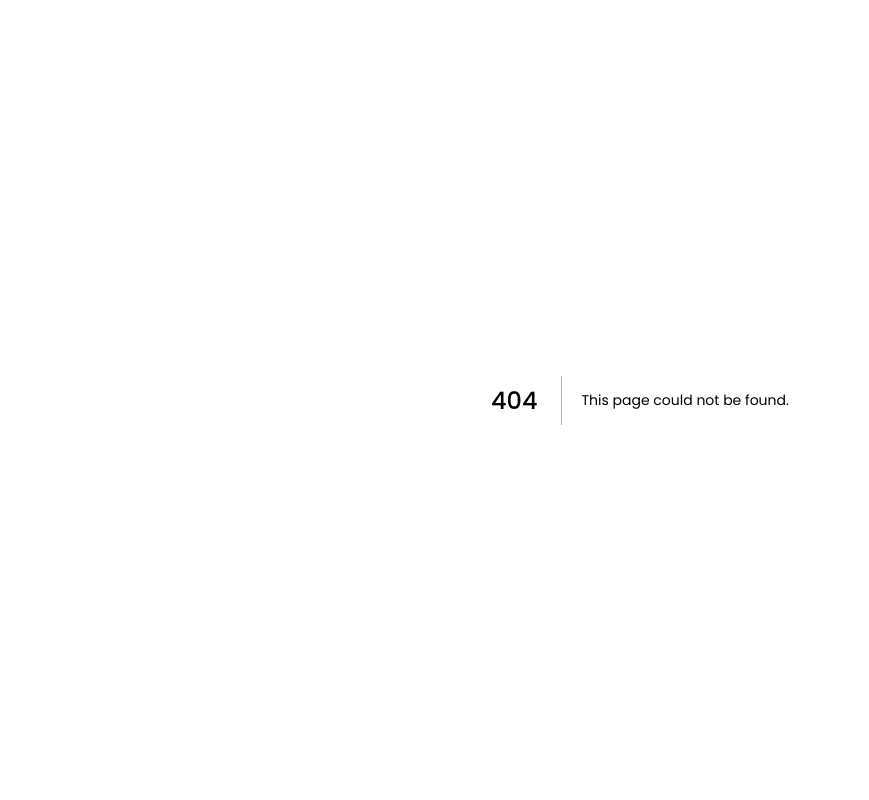
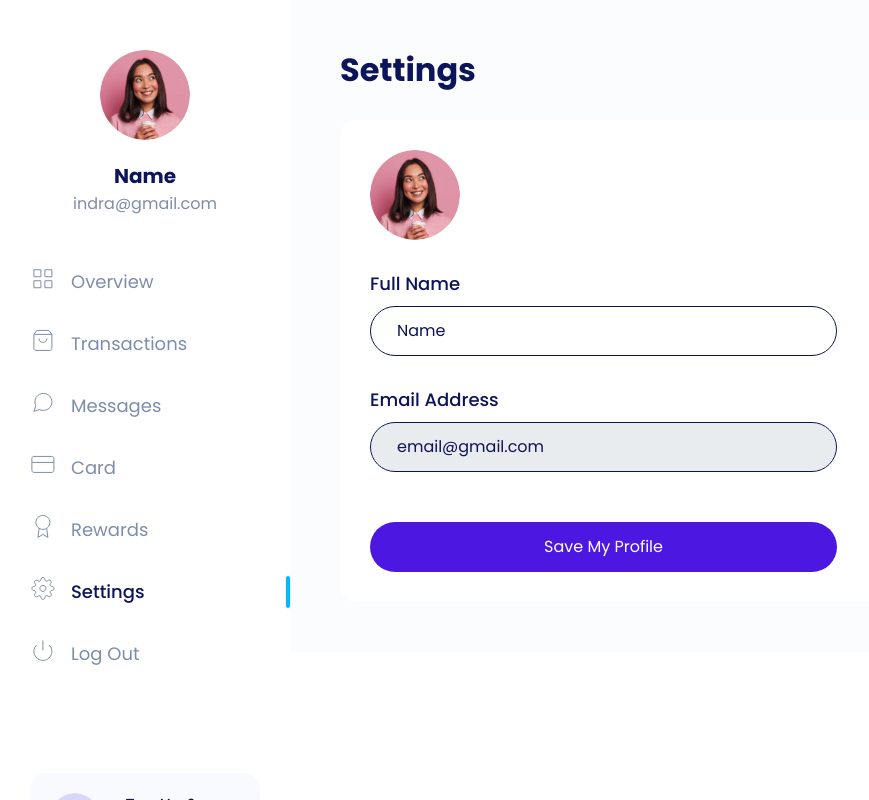
Before and after one commit to indrasz/storegg-nextjs, a Next.js app: page /member in a window 1280 px wide. Before the commit this address had no page. Shown: the whole page, without its empty margins (0-869 px from the left). Built offline with nearby package versions, Linux system fonts and the light colour scheme.

Commit message:
add member page

```diff
--- /dev/null
+++ b/components/atoms/Input/index.tsx
@@ -0,0 +1,25 @@
+import { InputHTMLAttributes } from 'react';
+
+export interface InputProps extends InputHTMLAttributes<HTMLInputElement> {
+    label: string;
+}
+
+export default function Input(props: InputProps) {
+    const { label, ...nativeProps } = props;
+    return (
+        <>
+            <label htmlFor="name" className="form-label text-lg fw-medium color-palette-1 mb-10">
+                {label}
+            </label>
+            <input
+                type="text"
+                className="form-control rounded-pill text-lg"
+                id="name"
+                name="name"
+                aria-describedby="name"
+                placeholder="Enter your name"
+                {...nativeProps}
+            />
+        </>
+    );
+}
--- /dev/null
+++ b/components/organism/SideBar/Footer/index.tsx
@@ -0,0 +1,73 @@
+export default function Footer() {
+    return (
+        <div className="sidebar-footer pt-73 pe-30">
+            <div className="footer-card">
+                <div className="d-flex justify-content-between mb-20">
+                    <svg
+                        width="50"
+                        height="50"
+                        viewBox="0 0 50 50"
+                        fill="none"
+                        xmlns="http://www.w3.org/2000/svg"
+                    >
+                        <mask
+                            id="mask0"
+                            mask-type="alpha"
+                            maskUnits="userSpaceOnUse"
+                            x="0"
+                            y="0"
+                            width="50"
+                            height="50"
+                        >
+                            <circle cx="25" cy="25" r="25" fill="#D7D7F8" />
+                        </mask>
+                        <g mask="url(#mask0)">
+                            <circle cx="25" cy="25" r="25" fill="#D7D7F8" />
+                            <rect x="8.125" y="15.625" width="33.75" height="38.125" rx="10" fill="#695DE9" />
+                            <path
+                                d="M31.25 28.75L31.25 42.5"
+                                stroke="white"
+                                strokeWidth="2.5"
+                                strokeLinecap="round"
+                                strokeLinejoin="round"
+                            />
+                            <path
+                                d="M25 33.75L25 42.5"
+                                stroke="#B7B0F4"
+                                strokeWidth="2.5"
+                                strokeLinecap="round"
+                                strokeLinejoin="round"
+                            />
+                            <path
+                                d="M18.75 37.5L18.75 42.5"
+                                stroke="#B7B0F4"
+                                strokeWidth="2.5"
+                                strokeLinecap="round"
+                                strokeLinejoin="round"
+                            />
+                            <circle cx="25" cy="16.25" r="8.75" fill="#2B2467" />
+                            <path
+                                d="M24.4056 11.8294C24.5927 11.2536 25.4073 11.2536 25.5944 11.8294L26.2629 13.8868C26.3466 14.1443 26.5865 14.3186 26.8573 14.3186H29.0206C29.626 14.3186 29.8777 15.0934 29.3879 15.4493L27.6378 16.7208C27.4188 16.88 27.3271 17.1621 27.4108 17.4196L28.0792 19.477C28.2663 20.0528 27.6073 20.5316 27.1175 20.1757L25.3674 18.9042C25.1483 18.745 24.8517 18.745 24.6326 18.9042L22.8825 20.1757C22.3927 20.5316 21.7337 20.0528 21.9208 19.4769L22.5892 17.4196C22.6729 17.1621 22.5812 16.88 22.3622 16.7208L20.6121 15.4493C20.1223 15.0934 20.374 14.3186 20.9794 14.3186H23.1427C23.4135 14.3186 23.6534 14.1443 23.7371 13.8868L24.4056 11.8294Z"
+                                fill="white"
+                            />
+                        </g>
+                    </svg>
+                    <p className="fw-medium color-palette-1">
+                        Top Up &
+                        <br />
+                        Be The Winner
+
+                    </p>
+                </div>
+                <a
+                    className="btn btn-get-started w-100 fw-medium text-xs text-center text-white rounded-pill"
+                    href="/"
+                    role="button"
+                >
+                    Get Started
+
+                </a>
+            </div>
+        </div>
+    );
+}
--- /dev/null
+++ b/components/organism/SideBar/MenuItem/index.tsx
@@ -0,0 +1,41 @@
+import cx from 'classnames';
+import Image from 'next/image';
+import Link from 'next/link';
+
+interface MenuItemProps {
+    title: string;
+    icon: 'ic-menu-overview' | 'ic-menu-transaction' | 'ic-menu-card' | 'ic-menu-logout' | 'ic-menu-messages' | 'ic-menu-reward' | 'ic-menu-setting'
+    active?: boolean;
+    href?: string;
+    onClick?: () => void;
+}
+
+export default function MenuItem(props: Partial<MenuItemProps>) {
+    const {
+        title, icon, active, href = '/',
+        onClick,
+    } = props;
+
+    const classItem = cx({
+        item: true,
+        'mb-30': true,
+        active,
+    });
+
+    return (
+        <div className={classItem}>
+            <div className="me-3">
+                <Image src={`/icon/${icon}.svg`} width={25} height={25} />
+            </div>
+            <p className="item-title m-0">
+                {onClick ? (
+                    <a className="text-lg text-decoration-none">{title}</a>
+                ) : (
+                    <Link href={href}>
+                        <a className="text-lg text-decoration-none">{title}</a>
+                    </Link>
+                )}
+            </p>
+        </div>
+    );
+}
--- /dev/null
+++ b/components/organism/SideBar/Profile/index.tsx
@@ -0,0 +1,9 @@
+export default function Profile() {
+    return (
+        <div className="user text-center pb-50 pe-30">
+            <img src={`/img/avatar-1.png`} alt="profile" width="90" height="90" className="img-fluid mb-20" style={{ borderRadius: '100%' }} />
+            <h2 className="fw-bold text-xl color-palette-1 m-0">Name</h2>
+            <p className="color-palette-2 m-0">indra@gmail.com</p>
+        </div>
+    );
+}
--- /dev/null
+++ b/components/organism/SideBar/index.tsx
@@ -0,0 +1,29 @@
+import Footer from "./Footer";
+import MenuItem from "./MenuItem";
+import Profile from "./Profile";
+
+interface SideBarProps {
+    activeMenu: 'overview' | 'transactions' | 'settings'
+}
+
+export default function SideBar(props: SideBarProps) {
+    const { activeMenu } = props;
+
+    return (
+        <section className="sidebar">
+            <div className="content pt-50 pb-30 ps-30">
+                <Profile />
+                <div className="menus">
+                    <MenuItem title="Overview" icon="ic-menu-overview" active={activeMenu === 'overview'} href="/member" />
+                    <MenuItem title="Transactions" icon="ic-menu-transaction" active={activeMenu === 'transactions'} href="/member/transactions" />
+                    <MenuItem title="Messages" icon="ic-menu-messages" href="/member" />
+                    <MenuItem title="Card" icon="ic-menu-card" href="/member" />
+                    <MenuItem title="Rewards" icon="ic-menu-reward" href="/member" />
+                    <MenuItem title="Settings" icon="ic-menu-setting" active={activeMenu === 'settings'} href="/member/edit-profile" />
+                    <MenuItem title="Log Out" icon="ic-menu-logout" />
+                </div>
+                <Footer />
+            </div>
+        </section>
+    );
+}
--- /dev/null
+++ b/pages/member/index.tsx
@@ -0,0 +1,54 @@
+import Input from "../../components/atoms/Input";
+import SideBar from "../../components/organism/SideBar";
+
+export default function Member() {
+    return (
+        <section className="edit-profile overflow-auto">
+            <SideBar activeMenu="settings" />
+            <main className="main-wrapper">
+                <div className="ps-lg-0">
+                    <h2 className="text-4xl fw-bold color-palette-1 mb-30">Settings</h2>
+                    <div className="bg-card pt-30 ps-30 pe-30 pb-30">
+                        <form action="">
+                            <div className="photo d-flex">
+                                <div className="image-upload">
+                                    <label htmlFor="avatar">
+                                        <img src={`/img/avatar-1.png`} alt="icon upload" width={90} height={90} style={{ borderRadius: '100%' }} />
+                                    </label>
+                                    <input
+                                        id="avatar"
+                                        type="file"
+                                        name="avatar"
+                                        accept="image/png, image/jpeg"
+                                    />
+                                </div>
+                            </div>
+                            <div className="pt-30">
+                                <Input
+                                    label="Full Name"
+                                    value="Name"
+                                />
+                            </div>
+                            <div className="pt-30">
+                                <Input label="Email Address" disabled value="email@gmail.com" />
+                            </div>
+                            {/* <div className="pt-30">
+                    <Input label="Phone" />
+                  </div> */}
+                            <div className="button-group d-flex flex-column pt-50">
+                                <button
+                                    type="button"
+                                    className="btn btn-save fw-medium text-lg text-white rounded-pill"
+                                >
+                                    Save My Profile
+                                </button>
+                            </div>
+                        </form>
+
+                    </div>
+
+                </div>
+            </main>
+        </section>
+    );
+}
```
